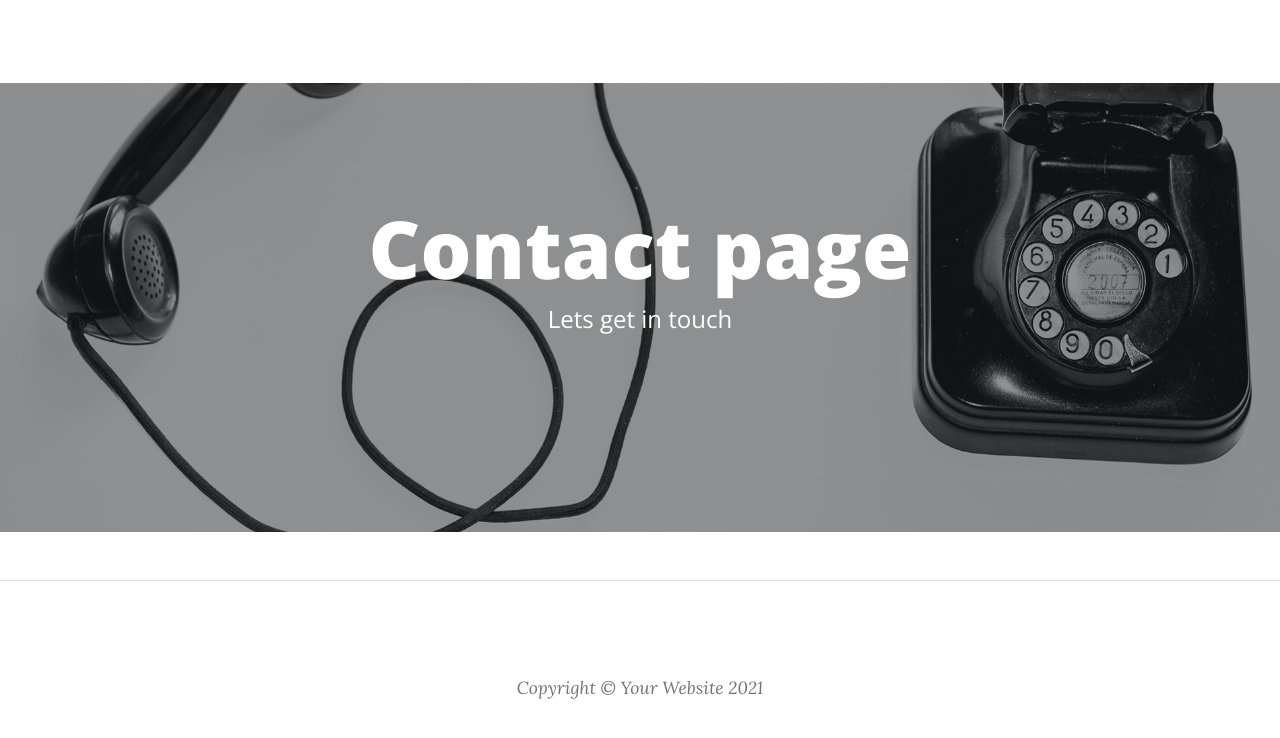
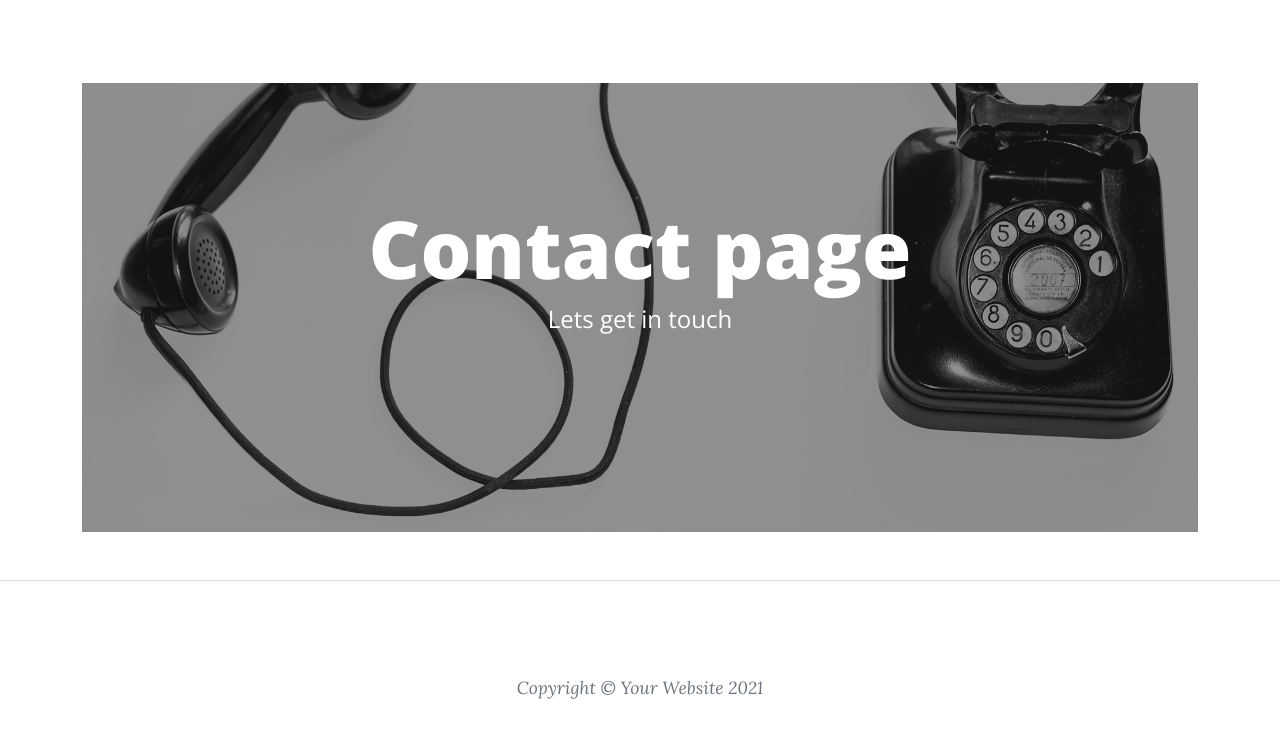
Before and after one commit to Moh-websolutions/websolutionsLayout, a Next.js app: page /contact in a window 1280 px wide. Shown: the top 738 px of the page. Built offline with nearby package versions, Linux system fonts and the light colour scheme.

Commit message:
new file5

```diff
--- a/components/Layout.js
+++ b/components/Layout.js
@@ -1,11 +1,11 @@
 import Head from 'next/head';
 import Nav from '/components/Nav'
 import Footer from '/components/Footer'
-import Header from '/components/Header'
-
-
+import { useRouter } from 'next/router'
 
 export default function Layout({title, keywords, description, children}) {
+  const router = useRouter();
+
   return (
 
     <div>
@@ -26,8 +26,10 @@ export default function Layout({title, keywords, description, children}) {
         </Head>
 
         <Nav />
+        {/* //use of router */}
+         {router.pathname === '/' ? <div className="container-fluid">{children}</div> : <div className="container">{children}</div>}
 
-        {children}
+
 
         <Footer />
 
```
